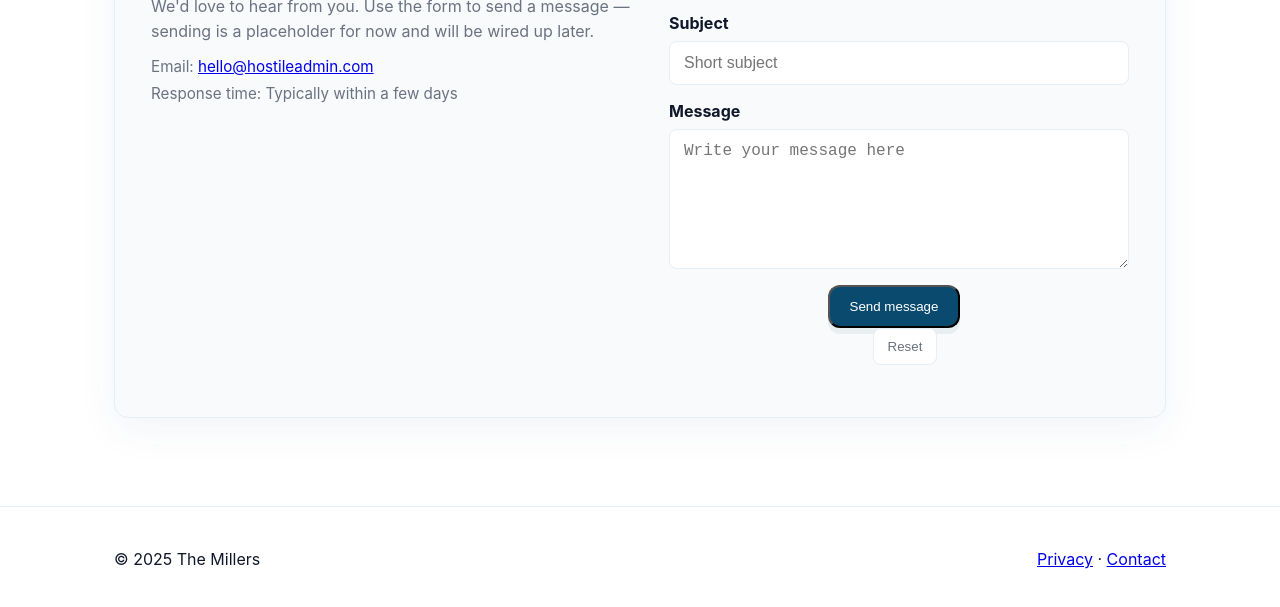
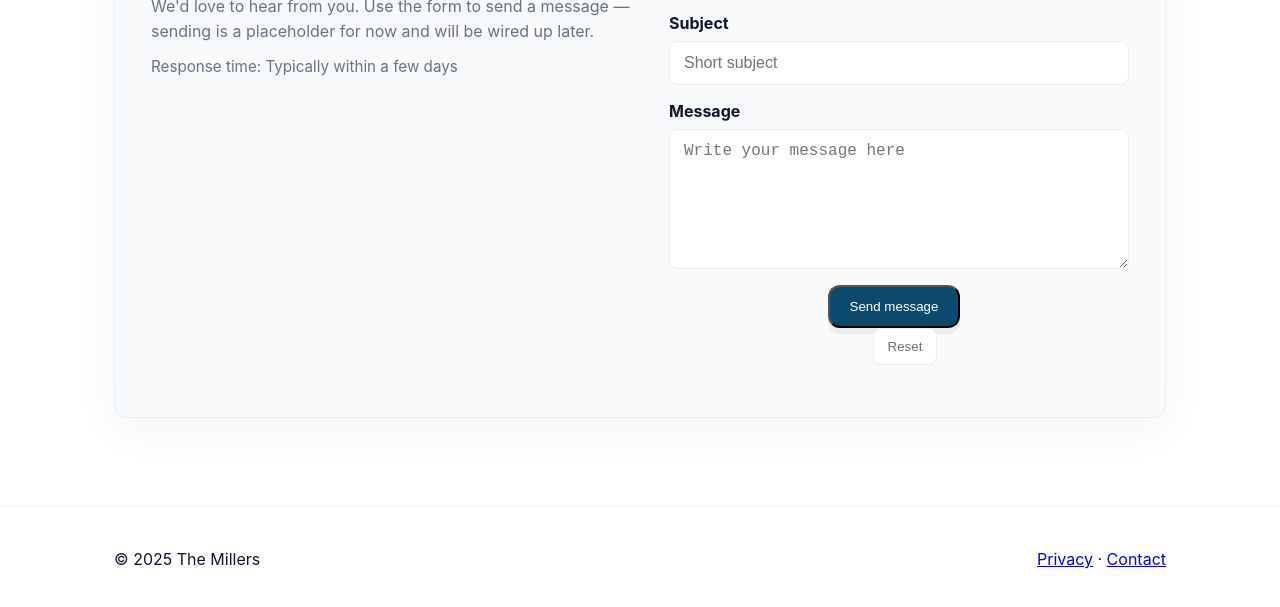
Before and after one commit to vrwmiller/hostileadmin, a plain HTML site: page public/contact.html in a window 1280 px wide. Shown: the part 269-876 px from the top of the page. Drawn offline with Linux system fonts and the light colour scheme.

Commit message:
chore: remove email address from contact page for privacy

```diff
--- a/public/contact.html
+++ b/public/contact.html
@@ -21,7 +21,6 @@
           <h1>Contact</h1>
           <p>We'd love to hear from you. Use the form to send a message — sending is a placeholder for now and will be wired up later.</p>
           <ul class="contact-meta">
-            <li>Email: <a href="mailto:hello@hostileadmin.com">hello@hostileadmin.com</a></li>
             <li>Response time: Typically within a few days</li>
           </ul>
         </div>
```
